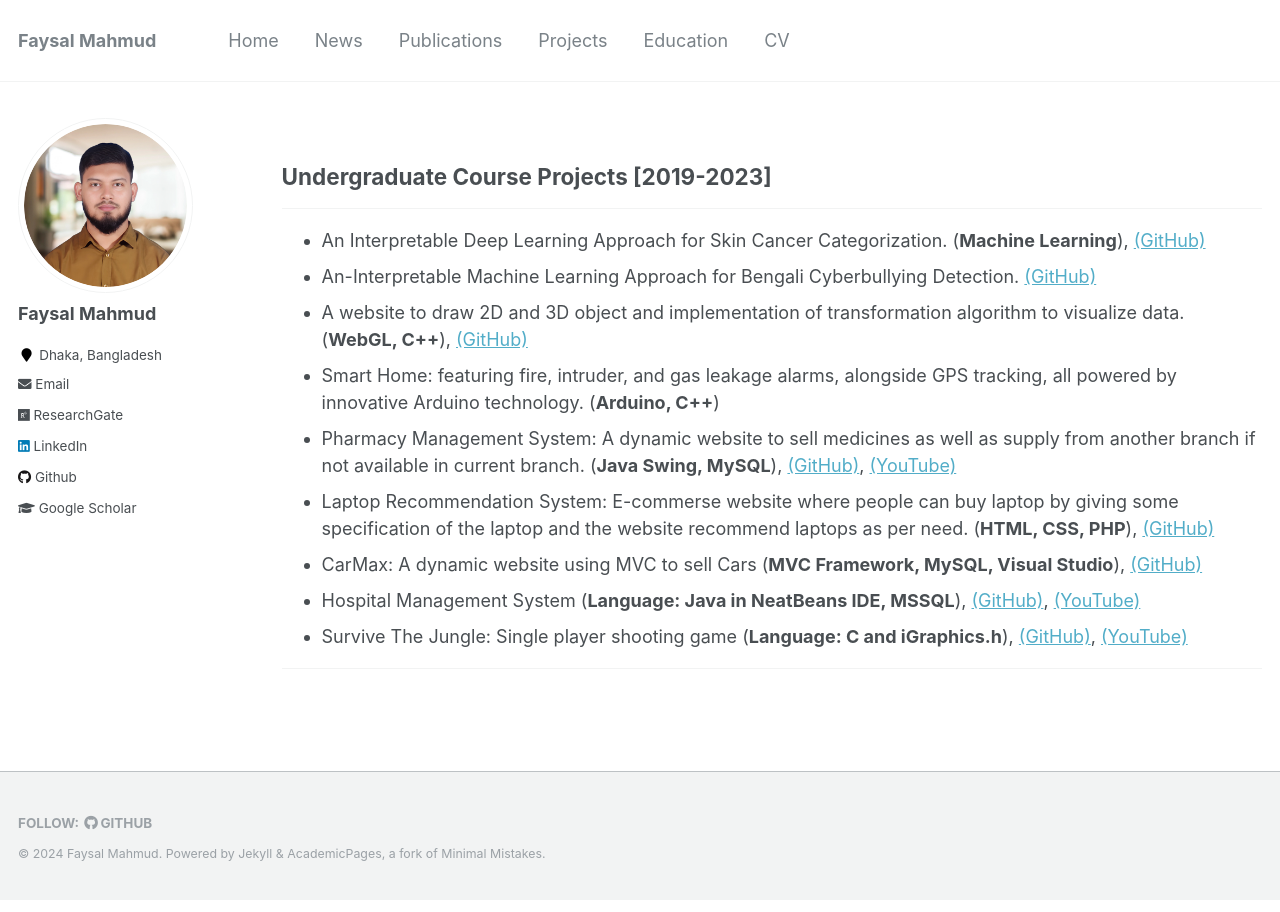
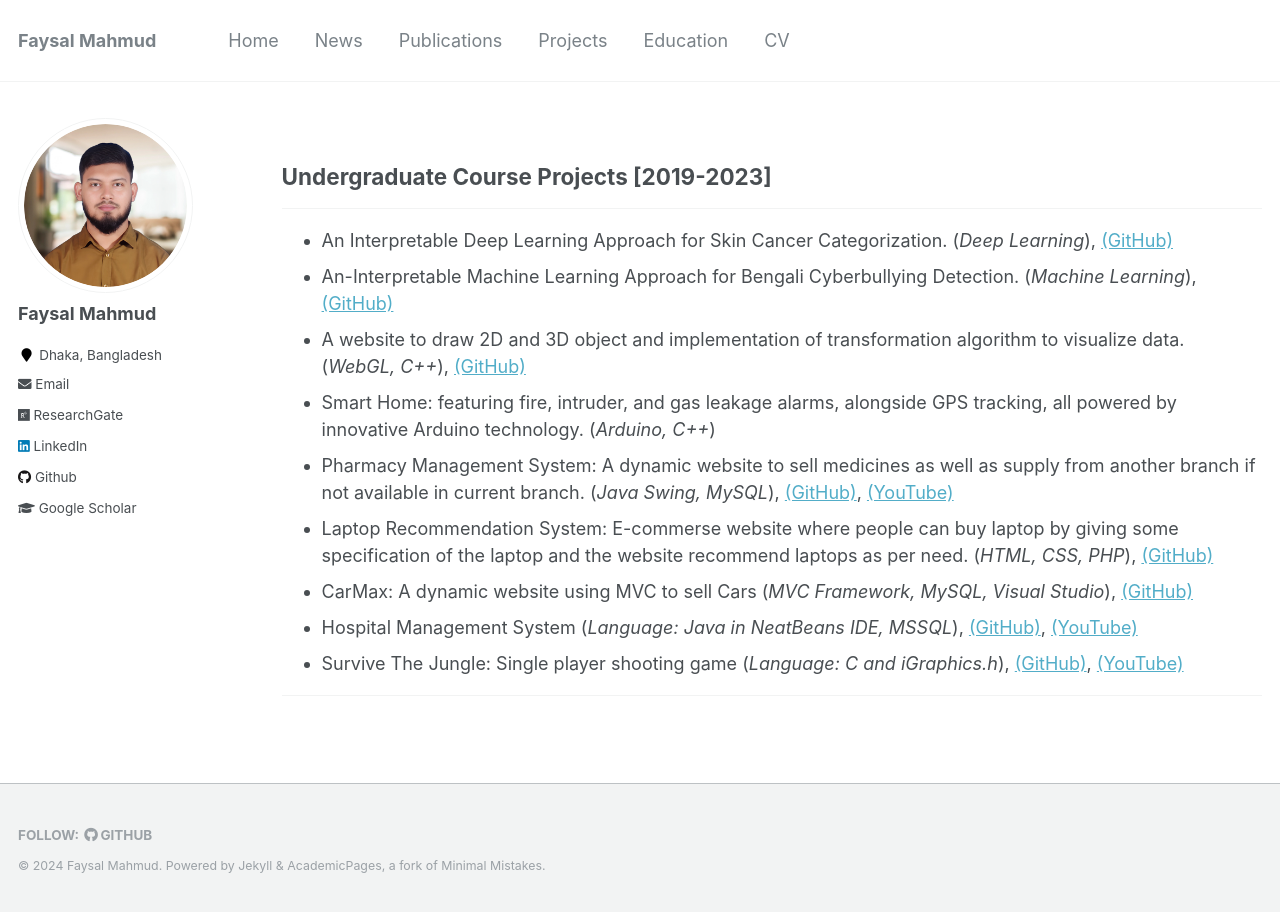
Before and after one commit to Faysal-MD/Faysal-MD.github.io, a Jekyll site: the page built from _pages/projects.md, in a window 1280 px wide. Built offline with Jekyll 4.4.1, drawn with Linux system fonts in a browser that asks for light colours.

Commit message:
Projects updated

```diff
--- a/_pages/projects.md
+++ b/_pages/projects.md
@@ -25,14 +25,14 @@ author_profile: true
 
 ## Undergraduate Course Projects [2019-2023]
 ----------------
-* An Interpretable Deep Learning Approach for Skin Cancer Categorization. (**Machine Learning**), [(GitHub)](https://github.com/Faysal-MD/An-Interpretable-Deep-Learning-Approach-for-Skin-Cancer-Categorization-IEEE2023)
-* An-Interpretable Machine Learning Approach for Bengali Cyberbullying Detection. [(GitHub)](https://github.com/Faysal-MD/An-Interpretable-Machine-Learning-Approach-for-Bengali-Cyberbullying-Detection)
-* A website to draw 2D and 3D object and implementation of transformation algorithm to visualize data. (**WebGL, C++**), [(GitHub)](https://github.com/Faysal-MD/Computer-Graphics-Project)
-* Smart Home: featuring fire, intruder, and gas leakage alarms, alongside GPS tracking, all powered by innovative Arduino technology. (**Arduino, C++**)
-* Pharmacy Management System: A dynamic website to sell medicines as well as supply from another branch if not available in current branch. (**Java Swing, MySQL**), [(GitHub)](https://github.com/Faysal-MD/Pharmacy-Management-System), [(YouTube)](https://www.youtube.com/watch?v=gLb2J715sDQ)
-* Laptop Recommendation System: E-commerse website where people can buy laptop by giving some specification of the laptop and the website recommend laptops as per need. (**HTML, CSS, PHP**), [(GitHub)](https://github.com/Faysal-MD/Laptop_Recommendation_System)
-* CarMax: A dynamic website using MVC to sell Cars (**MVC Framework, MySQL, Visual Studio**), [(GitHub)](https://github.com/Faysal-MD/car-selling-website-asp.net-mvc)
-* Hospital Management System (**Language: Java in NeatBeans IDE, MSSQL**), [(GitHub)](https://github.com/Faysal-MD/Hospital-Management-System), [(YouTube)](https://www.youtube.com/watch?v=A-H47jyVRrw)
-* Survive The Jungle: Single player shooting game (**Language: C and iGraphics.h**), [(GitHub)](https://github.com/Faysal-MD/Survive-The-Jungle), [(YouTube)](https://www.youtube.com/watch?v=WsX_MIFpMgE)
+* An Interpretable Deep Learning Approach for Skin Cancer Categorization. (*Deep Learning*), [(GitHub)](https://github.com/Faysal-MD/An-Interpretable-Deep-Learning-Approach-for-Skin-Cancer-Categorization-IEEE2023)
+* An-Interpretable Machine Learning Approach for Bengali Cyberbullying Detection. (*Machine Learning*), [(GitHub)](https://github.com/Faysal-MD/An-Interpretable-Machine-Learning-Approach-for-Bengali-Cyberbullying-Detection)
+* A website to draw 2D and 3D object and implementation of transformation algorithm to visualize data. (*WebGL, C++*), [(GitHub)](https://github.com/Faysal-MD/Computer-Graphics-Project)
+* Smart Home: featuring fire, intruder, and gas leakage alarms, alongside GPS tracking, all powered by innovative Arduino technology. (*Arduino, C++*)
+* Pharmacy Management System: A dynamic website to sell medicines as well as supply from another branch if not available in current branch. (*Java Swing, MySQL*), [(GitHub)](https://github.com/Faysal-MD/Pharmacy-Management-System), [(YouTube)](https://www.youtube.com/watch?v=gLb2J715sDQ)
+* Laptop Recommendation System: E-commerse website where people can buy laptop by giving some specification of the laptop and the website recommend laptops as per need. (*HTML, CSS, PHP*), [(GitHub)](https://github.com/Faysal-MD/Laptop_Recommendation_System)
+* CarMax: A dynamic website using MVC to sell Cars (*MVC Framework, MySQL, Visual Studio*), [(GitHub)](https://github.com/Faysal-MD/car-selling-website-asp.net-mvc)
+* Hospital Management System (*Language: Java in NeatBeans IDE, MSSQL*), [(GitHub)](https://github.com/Faysal-MD/Hospital-Management-System), [(YouTube)](https://www.youtube.com/watch?v=A-H47jyVRrw)
+* Survive The Jungle: Single player shooting game (*Language: C and iGraphics.h*), [(GitHub)](https://github.com/Faysal-MD/Survive-The-Jungle), [(YouTube)](https://www.youtube.com/watch?v=WsX_MIFpMgE)
 
 __________________________________________________
```
